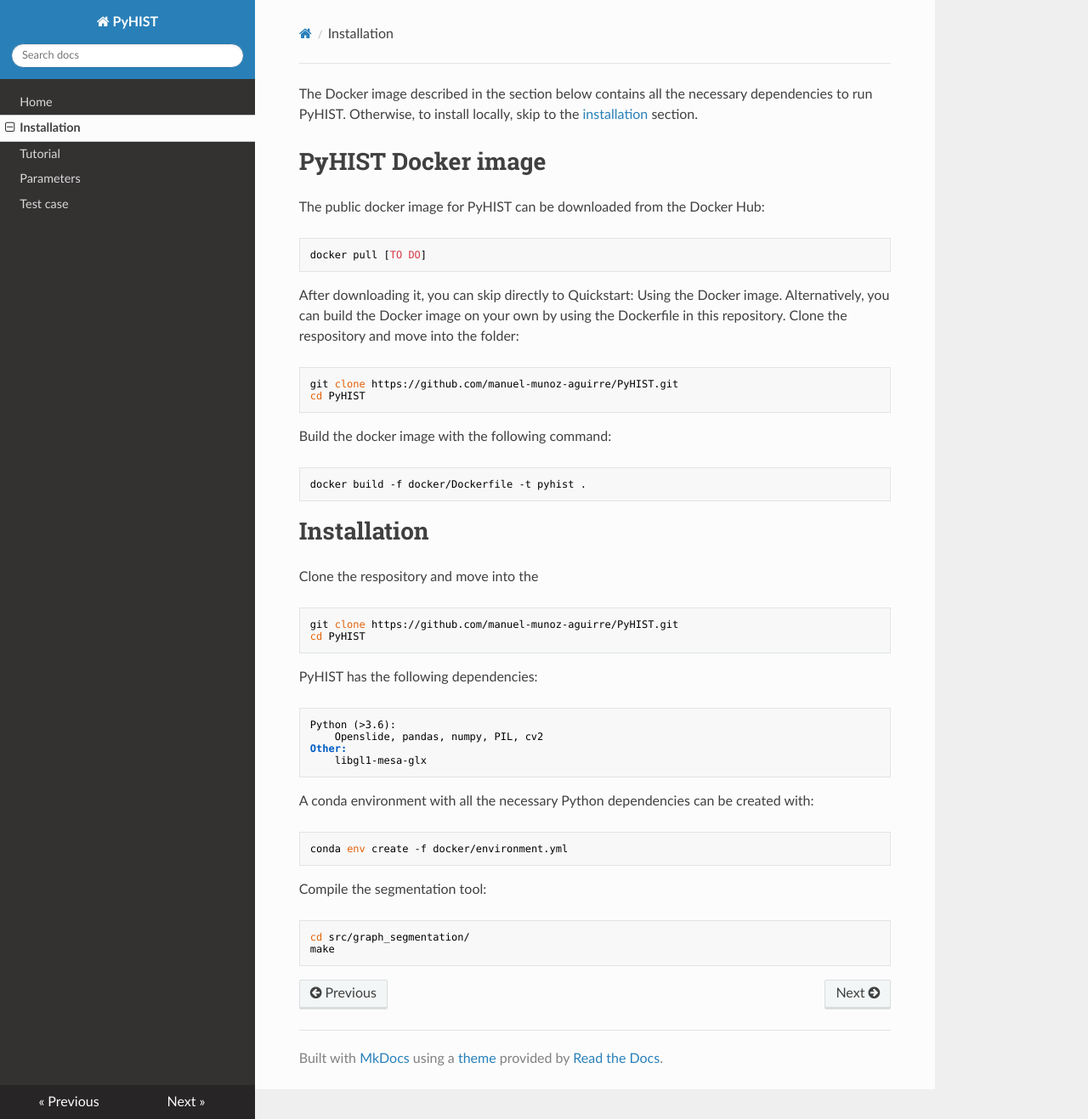
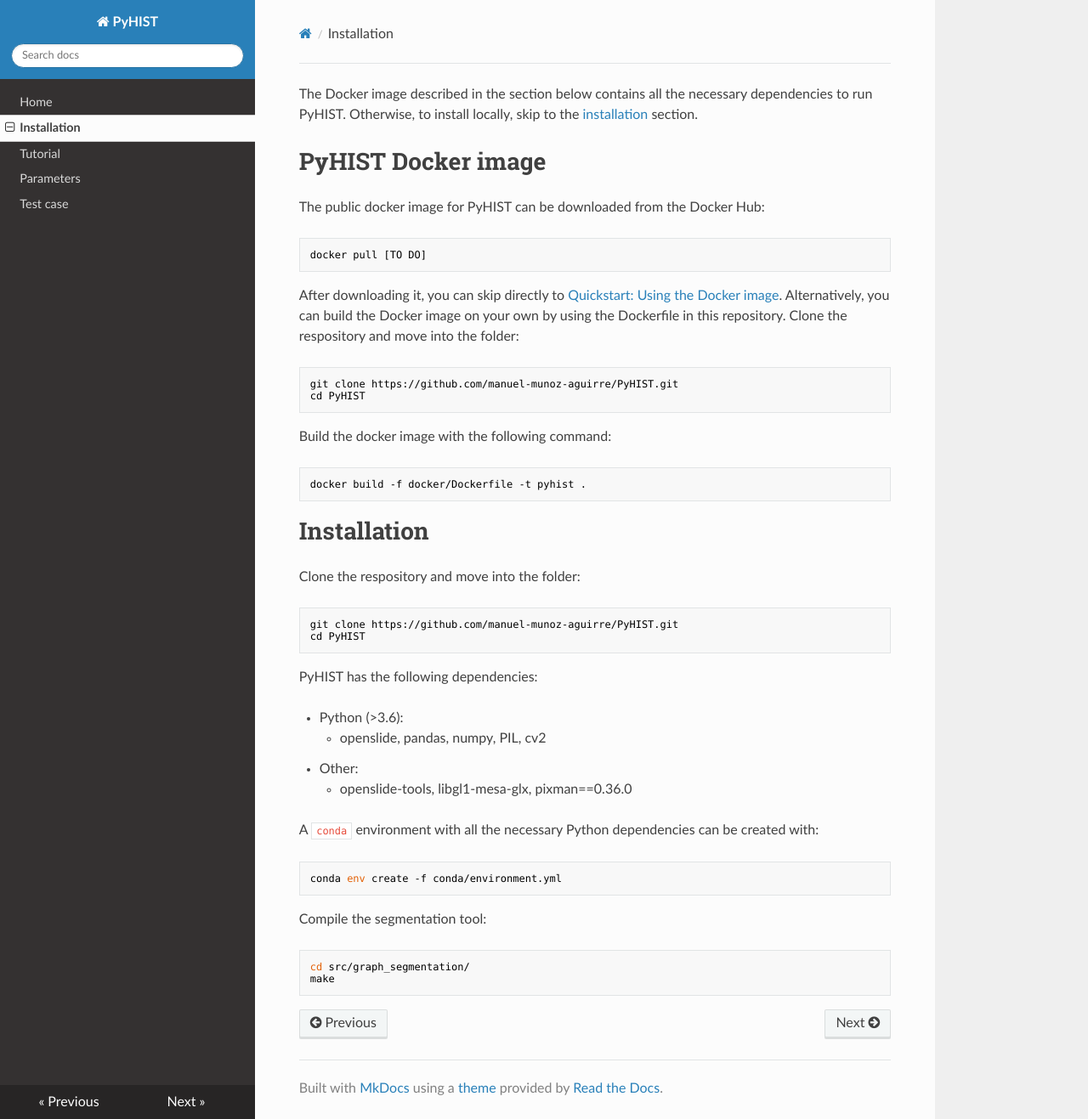
Before and after one commit to manuel-munoz-aguirre/PyHIST, an MkDocs documentation site: the page built from docs/installation.md, in a window 1280 px wide and 1317 px high. Shown: the whole window at 85% size. Built offline with MkDocs 1.6.1, drawn with Linux system fonts in a browser that asks for light colours; nearby versions of some CDN libraries.

````diff
--- a/docs/installation.md
+++ b/docs/installation.md
@@ -1,41 +1,39 @@
 The Docker image described in the section below contains all the necessary dependencies to run PyHIST. Otherwise, to install locally, skip to the [installation](#installation) section.
 
 # PyHIST Docker image
-
 The public docker image for PyHIST can be downloaded from the Docker Hub:
-```
+```shell
 docker pull [TO DO]
 ```
 
-After downloading it, you can skip directly to Quickstart: Using the Docker image. Alternatively, you can build the Docker image on your own by using the Dockerfile in this repository. Clone the respository and move into the folder:
-```
+After downloading it, you can skip directly to [Quickstart: Using the Docker image](#usedocker). Alternatively, you can build the Docker image on your own by using the Dockerfile in this repository. Clone the respository and move into the folder:
+```shell
 git clone https://github.com/manuel-munoz-aguirre/PyHIST.git
 cd PyHIST
 ```
 
 Build the docker image with the following command:
-```
+```shell
 docker build -f docker/Dockerfile -t pyhist .
 ```
 
 # Installation<a name="installation"></a>
-
-Clone the respository and move into the
-```
+Clone the respository and move into the folder:
+```shell
 git clone https://github.com/manuel-munoz-aguirre/PyHIST.git
 cd PyHIST
 ```
 
 PyHIST has the following dependencies:
 
-	Python (>3.6):
-		Openslide, pandas, numpy, PIL, cv2
-	Other:
-		libgl1-mesa-glx
+* Python (>3.6):
+    * openslide, pandas, numpy, PIL, cv2
+* Other:
+    * openslide-tools, libgl1-mesa-glx, pixman==0.36.0
 
-A conda environment with all the necessary Python dependencies can be created with:
+A `conda` environment with all the necessary Python dependencies can be created with:
 ```
-conda env create -f docker/environment.yml
+conda env create -f conda/environment.yml
 ```
 
 Compile the segmentation tool:
````
Also changed, not shown: README.md (+18 -3 lines), docs/index.md (+5 -3 lines), docs/parameters.md (+1 -0 lines), docs/testcase.md (+1 -0 lines), docs/tutorial.md (+90 -0 lines), docs/resources/downsamples.png (added), docs/resources/how_pyhist_works.png (added), docs/resources/test_GTEX-1117F-0126.png (added), docs/resources/tilecrossed_GTEX-1117F-0126.png (added).
